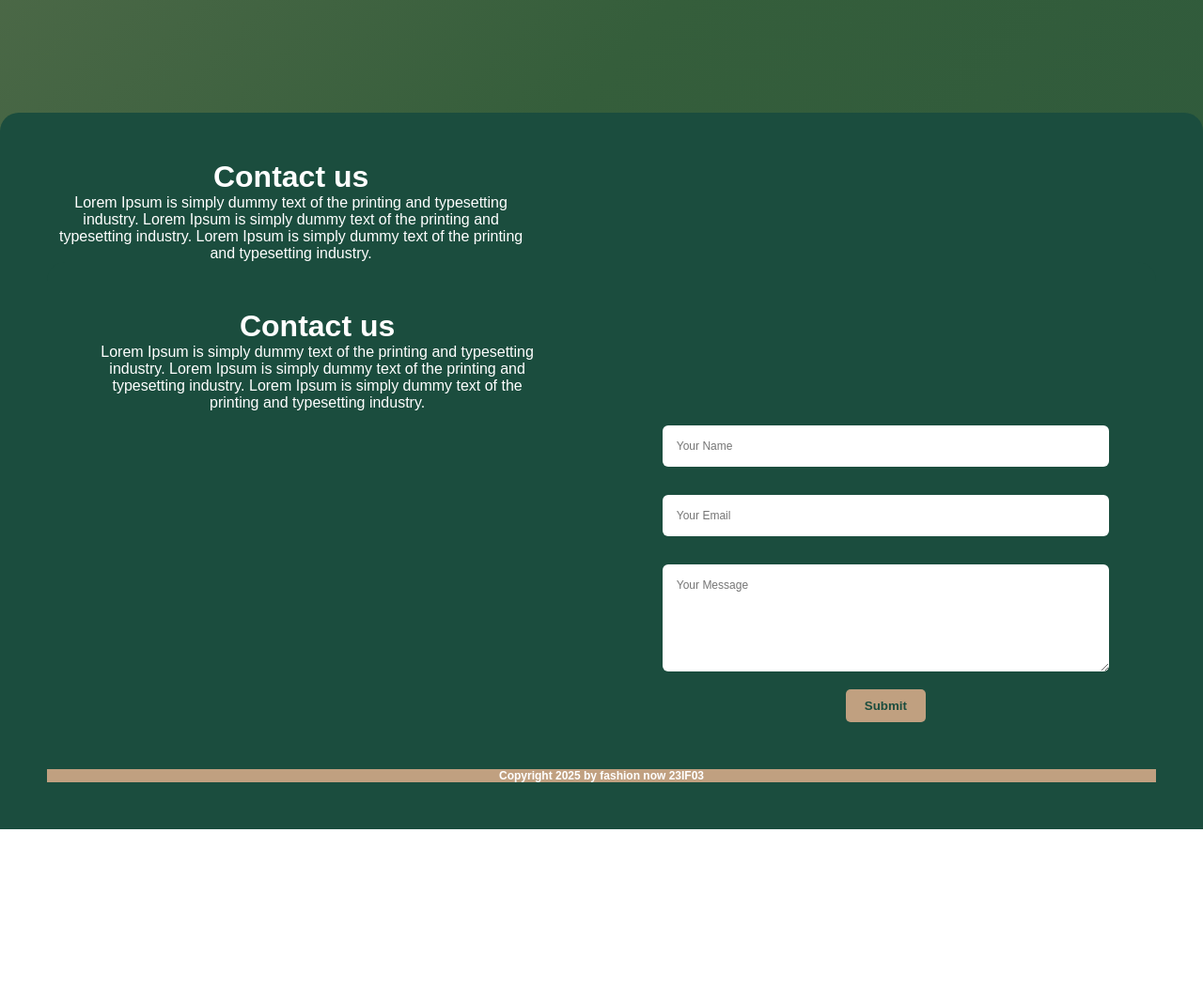
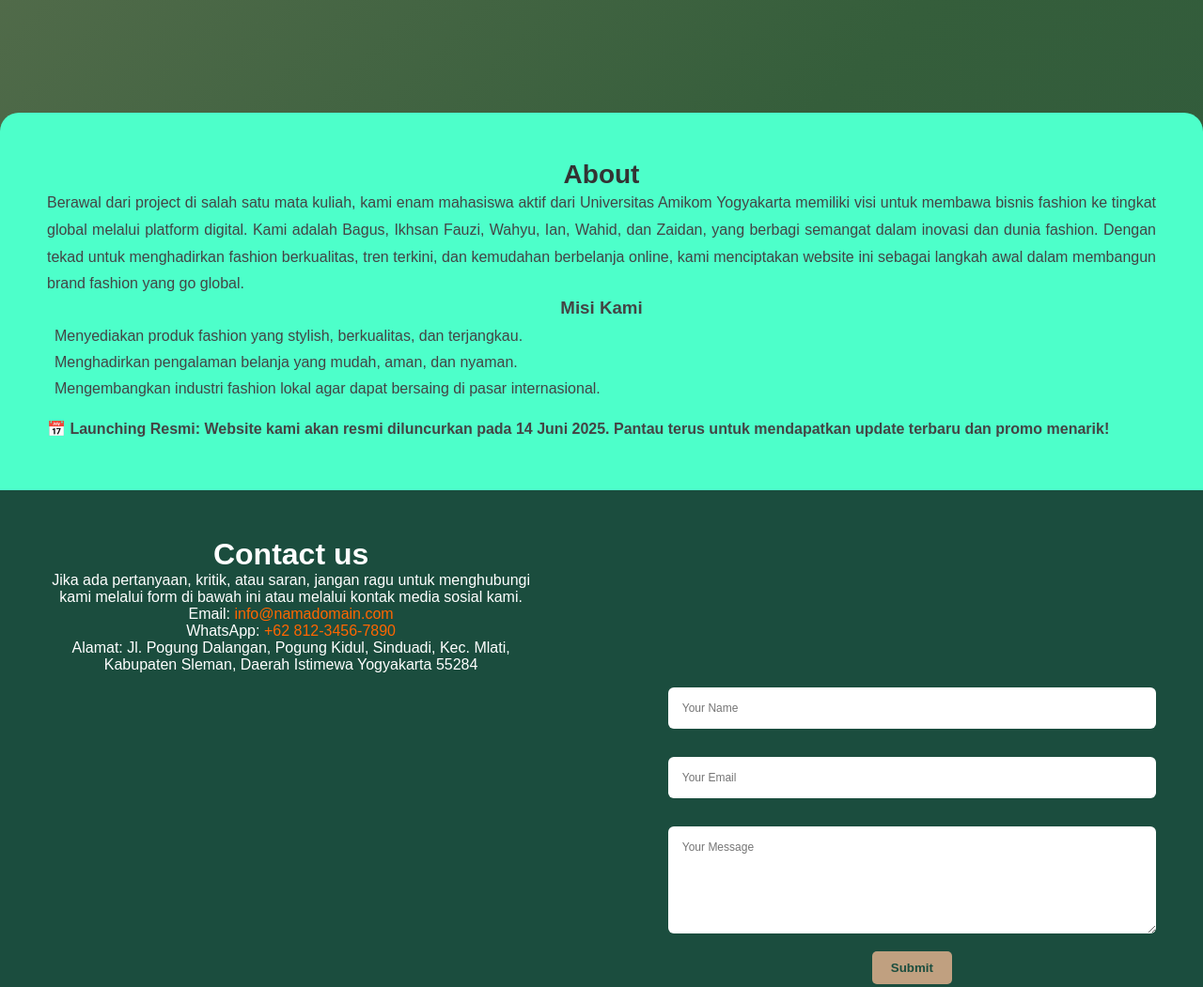
Before and after one commit to GITikhsan/Web-Project, a plain HTML site: page fashion.html in a window 1280 px wide. Shown: the part 680-1731 px from the top of the page at 94% size. Before the commit the page ends 1563 px from the top, so only its background shows below. Drawn offline with Linux system fonts and the light colour scheme.

Commit message:
Update About

```diff
--- a/fashion.html
+++ b/fashion.html
@@ -26,22 +26,33 @@
         </div>
     </div>
     <!-- About -->
-    <div id="contact">
-        <div class="container-contact-left">
-            <h1>Contact us</h1>
-            <p>Lorem Ipsum is simply dummy text of the printing and typesetting industry.
-                Lorem Ipsum is simply dummy text of the printing and typesetting industry.
-                Lorem Ipsum is simply dummy text of the printing and typesetting industry.
-            </p>
+    <div id="about">
+        <div class="about-container">
+            <h2>About</h2>
+            <p>Berawal dari project di salah satu mata kuliah, kami enam mahasiswa aktif dari Universitas Amikom Yogyakarta memiliki visi untuk membawa bisnis fashion ke tingkat global melalui platform digital. Kami adalah Bagus, Ikhsan Fauzi, Wahyu, Ian, Wahid, dan Zaidan, yang berbagi semangat dalam inovasi dan dunia fashion. Dengan tekad untuk menghadirkan fashion berkualitas, tren terkini, dan kemudahan berbelanja online, kami menciptakan website ini sebagai langkah awal dalam membangun brand fashion yang go global.</p>
+
+            <h3>Misi Kami</h3>
+            <ul>
+                <li><i class="fas fa-check-circle"></i> Menyediakan produk fashion yang stylish, berkualitas, dan terjangkau.</li>
+                <li><i class="fas fa-check-circle"></i> Menghadirkan pengalaman belanja yang mudah, aman, dan nyaman.</li>
+                <li><i class="fas fa-check-circle"></i> Mengembangkan industri fashion lokal agar dapat bersaing di pasar internasional.</li>
+            </ul>
+
+            <p class="launch-info">📅 <strong>Launching Resmi:</strong> Website kami akan resmi diluncurkan pada <strong>14 Juni 2025</strong>. Pantau terus untuk mendapatkan update terbaru dan promo menarik!</p>
+        </div>
+
     </div>
     <!-- Contact Us -->
     <div id="contact">
         <div class="container-contact-left">
             <h1>Contact us</h1>
-            <p>Lorem Ipsum is simply dummy text of the printing and typesetting industry.
-                Lorem Ipsum is simply dummy text of the printing and typesetting industry.
-                Lorem Ipsum is simply dummy text of the printing and typesetting industry.
+            <p>Jika ada pertanyaan, kritik, atau saran, jangan ragu untuk menghubungi kami melalui form di bawah ini atau melalui kontak media sosial kami.
             </p>
+            <div class="contact-info">
+                <p><i class="fas fa-envelope"></i> Email: <a href="mailto:info@namadomain.com">info@namadomain.com</a></p>
+                <p><i class="fas fa-phone"></i> WhatsApp: <a href="https://wa.me/6281234567890">+62 812-3456-7890</a></p>
+                <p><i class="fas fa-map-marker-alt"></i> Alamat: Jl. Pogung Dalangan, Pogung Kidul, Sinduadi, Kec. Mlati, Kabupaten Sleman, Daerah Istimewa Yogyakarta 55284</p>
+            </div>
         </div>
 <!-- Textbox chat via Email -->
         <div class="container-contact">
--- a/fashionStyle.css
+++ b/fashionStyle.css
@@ -98,9 +98,7 @@ nav ul li a:hover::after{
     padding: 50px;
     text-align: center;
     padding-left: 20;
-    border-top-left-radius: 20px;
     flex-basis: 60%;
-    border-top-right-radius: 20px;
 }
 .container-contact{
     padding-left: 56%;
@@ -137,6 +135,56 @@ form input, form textarea{
     font-size: 12px;
     border-radius: 6px;
 }
+/* About */
+.about-container {
+    background: #4dffca;
+    color:  #444;
+    padding: 50px;
+    text-align: center;
+    padding-left: 20;
+    border-top-left-radius: 20px;
+    flex-basis: 60%;
+    border-top-right-radius: 20px;
+}
+
+.about-container h2 {
+    text-align: center;
+    font-size: 28px;
+    font-weight: bold;
+    color: #333;
+}
+
+.about-container p {
+    font-size: 16px;
+    line-height: 1.8;
+    color: #444;
+    text-align: justify;
+}
+
+.about-container ul {
+    list-style: none;
+    padding: 0;
+}
+
+.about-container ul li {
+    margin: 10px 0;
+    display: flex;
+    align-items: center;
+}
+
+.about-container ul li i {
+    color: #27ae60;
+    margin-right: 8px;
+    font-size: 18px;
+}
+
+.launch-info {
+    text-align: center;
+    font-size: 18px;
+    font-weight: bold;
+    color: #e74c3c;
+    margin-top: 20px;
+}
 
 
 /*-------------------------FOOTER------------------------*/
@@ -146,3 +194,20 @@ footer{
     font-weight: bold;
     background-color: #C0A080;
 }
+
+/* Warna default link */
+a {
+    color: #ff6600;
+    text-decoration: none;
+}
+
+/* Warna saat hover */
+a:hover {
+    color: #ff3300;
+    text-decoration: underline;
+}
+
+/* Warna saat link sudah dikunjungi */
+a:visited {
+    color: #800080;
+}
```
